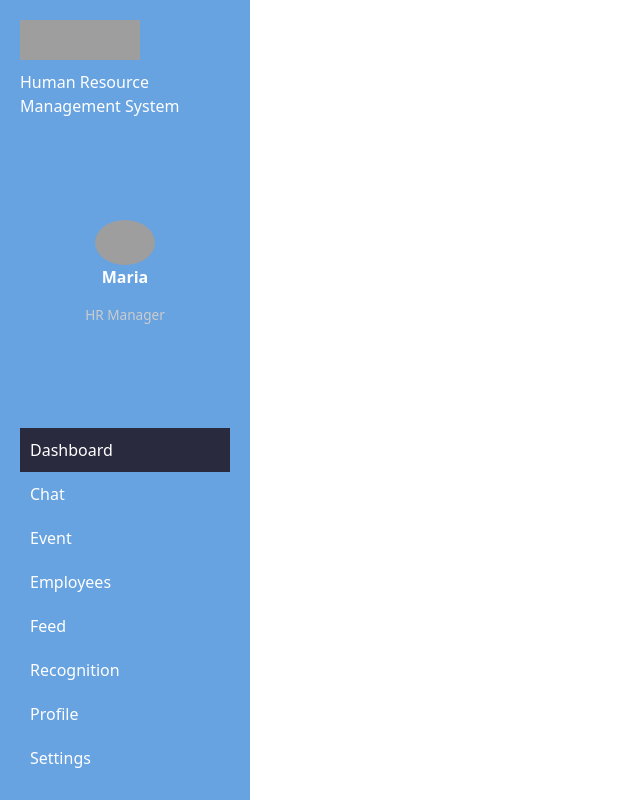
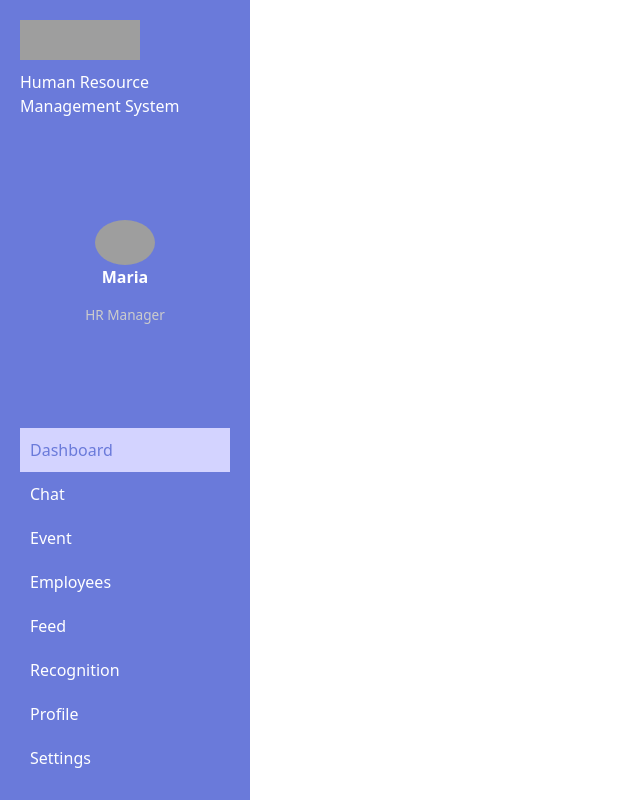
Before and after one commit to LungsomLamnio/UptoSkills_HRMS, a React (Vite) app: page / in a window 1280 px wide. In both pictures the pointer is over the link "Dashboard". Shown: the whole page, without its empty margins (0-640 px from the left). Built offline with nearby package versions, Linux system fonts and the light colour scheme; grey boxes are pictures that could not be loaded.

Commit message:
Update Sidebar background color and nav link hover styles

```diff
--- a/src/styles/Events.css
+++ b/src/styles/Events.css
@@ -1,7 +1,7 @@
 /* Sidebar styles */
 .sidebar {
     width: 250px;
-    background: #67a2e1;
+    background: #6A7ADA;
     color: white;
     padding: 20px;
     height: 100vh;
@@ -48,7 +48,8 @@
 }
 
 .nav a:hover {
-    background: #2a2a3f;
+    background: #d3d3ff;
+    color: #6A7ADA;
 }
 
 .event-link {
```
